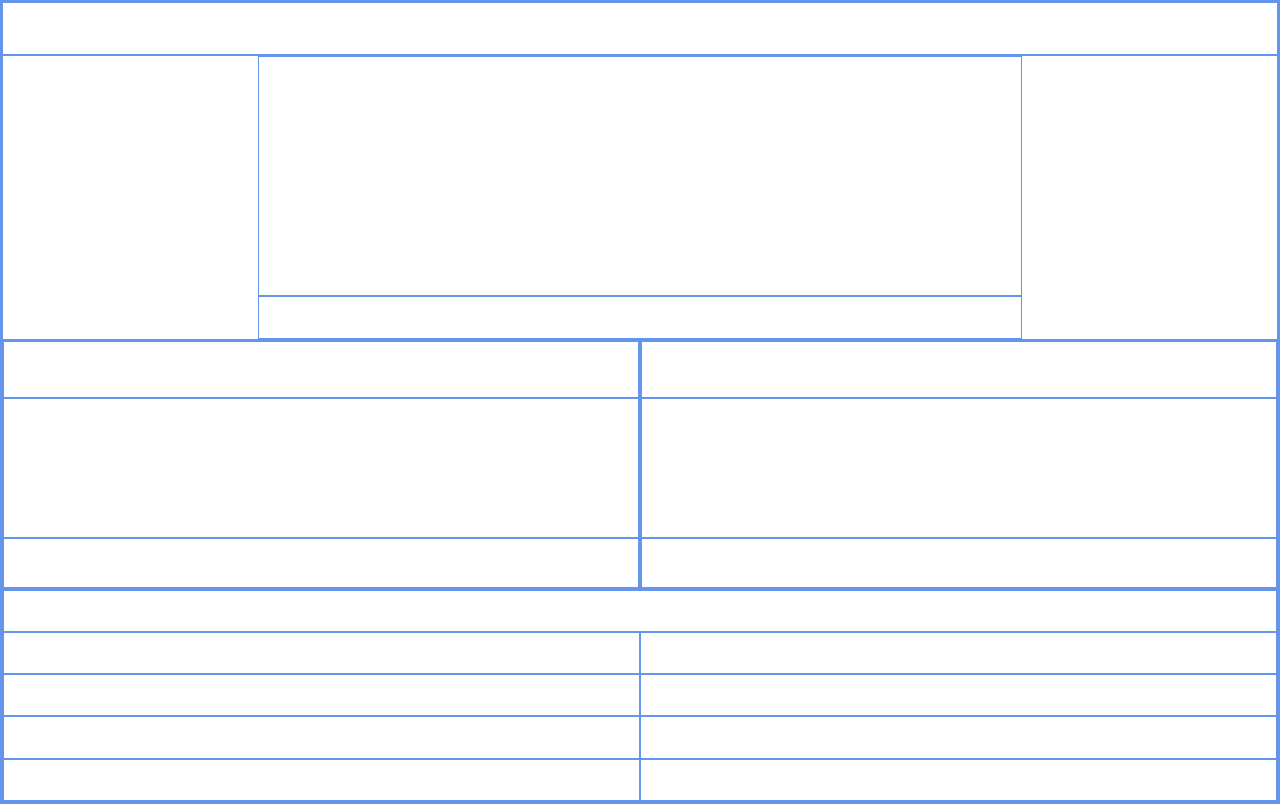
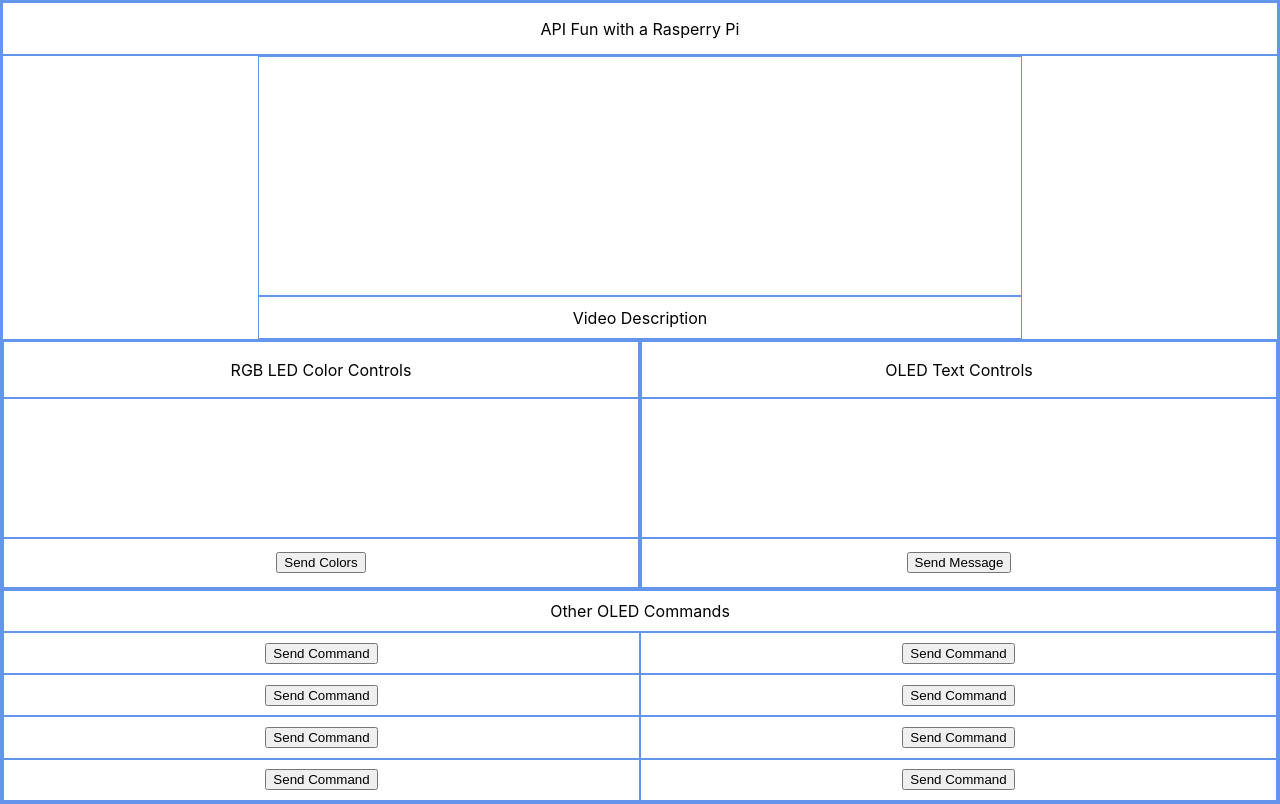
Before and after one commit to ManliestBen/pi-api-front-end, a React (Create React App) app: page / in a window 1280 px wide. Built offline with nearby package versions, Linux system fonts and the light colour scheme.

Commit message:
update HTML/CSS

```diff
--- a/src/App.css
+++ b/src/App.css
@@ -14,6 +14,10 @@
 
 .nav {
   grid-area: nav;
+  display: flex;
+  flex-direction: row;
+  align-items: center;
+  justify-content: center;
 }
 
 .video-container {
@@ -30,10 +34,18 @@
 
 .video {
   grid-area: video;
+  display: flex;
+  flex-direction: row;
+  align-items: center;
+  justify-content: center;
 }
 
 .video-description {
   grid-area: video-description;
+  display: flex;
+  flex-direction: row;
+  align-items: center;
+  justify-content: center;
 }
 
 .color-control-container {
@@ -51,14 +63,26 @@
 
 .color-control-header {
   grid-area: color-control-header;
+  display: flex;
+  flex-direction: row;
+  align-items: center;
+  justify-content: center;
 }
 
 .color-control-button-container {
   grid-area: color-control-button-container;
+  display: flex;
+  flex-direction: row;
+  align-items: center;
+  justify-content: center;
 }
 
 .color-control {
   grid-area: color-control;
+  display: flex;
+  flex-direction: row;
+  align-items: center;
+  justify-content: center;
 }
 
 .oled-text-control-container {
@@ -76,14 +100,26 @@
 
 .oled-text-control-header {
   grid-area: oled-text-control-header;
+  display: flex;
+  flex-direction: row;
+  align-items: center;
+  justify-content: center;
 }
 
 .oled-text-area {
   grid-area: oled-text-area;
+  display: flex;
+  flex-direction: row;
+  align-items: center;
+  justify-content: center;
 }
 
 .oled-text-button-container {
   grid-area: oled-text-button-container;
+  display: flex;
+  flex-direction: row;
+  align-items: center;
+  justify-content: center;
 }
 
 .oled-extra-commands {
@@ -103,38 +139,74 @@
 
 .oled-extra-commands-header {
   grid-area: oled-extra-commands-header;
+  display: flex;
+  flex-direction: row;
+  align-items: center;
+  justify-content: center;
 }
 
 .oled-extra-command-button-1 {
   grid-area: oled-extra-command-button-1;
+  display: flex;
+  flex-direction: row;
+  align-items: center;
+  justify-content: center;
 }
 
 .oled-extra-command-button-2 {
   grid-area: oled-extra-command-button-2;
+  display: flex;
+  flex-direction: row;
+  align-items: center;
+  justify-content: center;
 }
 
 .oled-extra-command-button-3 {
   grid-area: oled-extra-command-button-3;
+  display: flex;
+  flex-direction: row;
+  align-items: center;
+  justify-content: center;
 }
 
 .oled-extra-command-button-4 {
   grid-area: oled-extra-command-button-4;
+  display: flex;
+  flex-direction: row;
+  align-items: center;
+  justify-content: center;
 }
 
 .oled-extra-command-button-5 {
   grid-area: oled-extra-command-button-5;
+  display: flex;
+  flex-direction: row;
+  align-items: center;
+  justify-content: center;
 }
 
 .oled-extra-command-button-6 {
   grid-area: oled-extra-command-button-6;
+  display: flex;
+  flex-direction: row;
+  align-items: center;
+  justify-content: center;
 }
 
 .oled-extra-command-button-7 {
   grid-area: oled-extra-command-button-7;
+  display: flex;
+  flex-direction: row;
+  align-items: center;
+  justify-content: center;
 }
 
 .oled-extra-command-button-8 {
   grid-area: oled-extra-command-button-8;
+  display: flex;
+  flex-direction: row;
+  align-items: center;
+  justify-content: center;
 }
 
 div {
--- a/src/App.js
+++ b/src/App.js
@@ -3,31 +3,37 @@
 function App() {
   return (
   <div class="container">
-    <div class="nav"></div>
+    <div class="nav">API Fun with a Rasperry Pi</div>
     <div class="video-container">
-      <div class="video"></div>
-      <div class="video-description"></div>
+      <div class="video">
+
+      </div>
+      <div class="video-description">Video Description</div>
     </div>
     <div class="color-control-container">
-      <div class="color-control-header"></div>
-      <div class="color-control-button-container"></div>
+      <div class="color-control-header">RGB LED Color Controls</div>
+      <div class="color-control-button-container">
+        <button>Send Colors</button>
+      </div>
       <div class="color-control"></div>
     </div>
     <div class="oled-text-control-container">
-      <div class="oled-text-control-header"></div>
+      <div class="oled-text-control-header">OLED Text Controls</div>
       <div class="oled-text-area"></div>
-      <div class="oled-text-button-container"></div>
+      <div class="oled-text-button-container">
+        <button>Send Message</button>
+      </div>
     </div>
     <div class="oled-extra-commands">
-      <div class="oled-extra-commands-header"></div>
-      <div class="oled-extra-command-button-1"></div>
-      <div class="oled-extra-command-button-2"></div>
-      <div class="oled-extra-command-button-3"></div>
-      <div class="oled-extra-command-button-4"></div>
-      <div class="oled-extra-command-button-5"></div>
-      <div class="oled-extra-command-button-6"></div>
-      <div class="oled-extra-command-button-7"></div>
-      <div class="oled-extra-command-button-8"></div>
+      <div class="oled-extra-commands-header">Other OLED Commands</div>
+      <div class="oled-extra-command-button-1"><button>Send Command</button></div>
+      <div class="oled-extra-command-button-2"><button>Send Command</button></div>
+      <div class="oled-extra-command-button-3"><button>Send Command</button></div>
+      <div class="oled-extra-command-button-4"><button>Send Command</button></div>
+      <div class="oled-extra-command-button-5"><button>Send Command</button></div>
+      <div class="oled-extra-command-button-6"><button>Send Command</button></div>
+      <div class="oled-extra-command-button-7"><button>Send Command</button></div>
+      <div class="oled-extra-command-button-8"><button>Send Command</button></div>
     </div>
   </div>
   );
```
